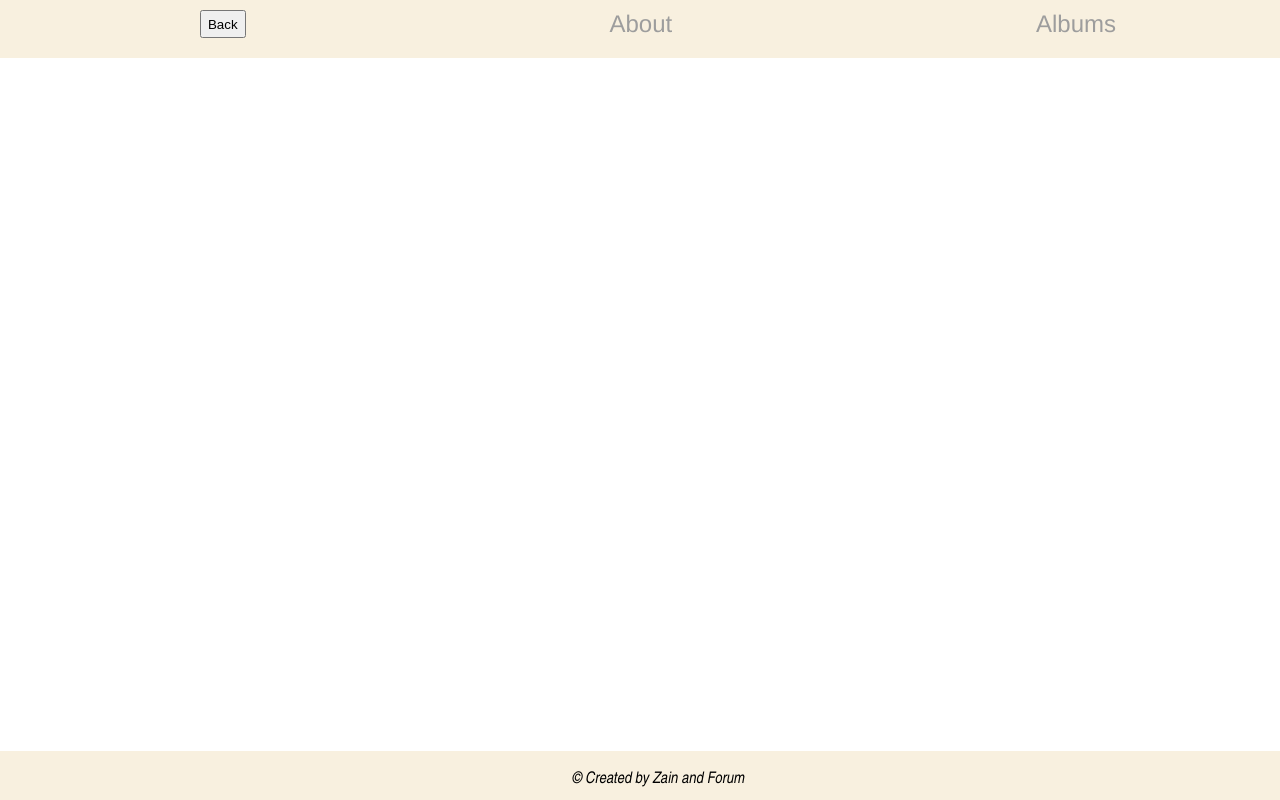
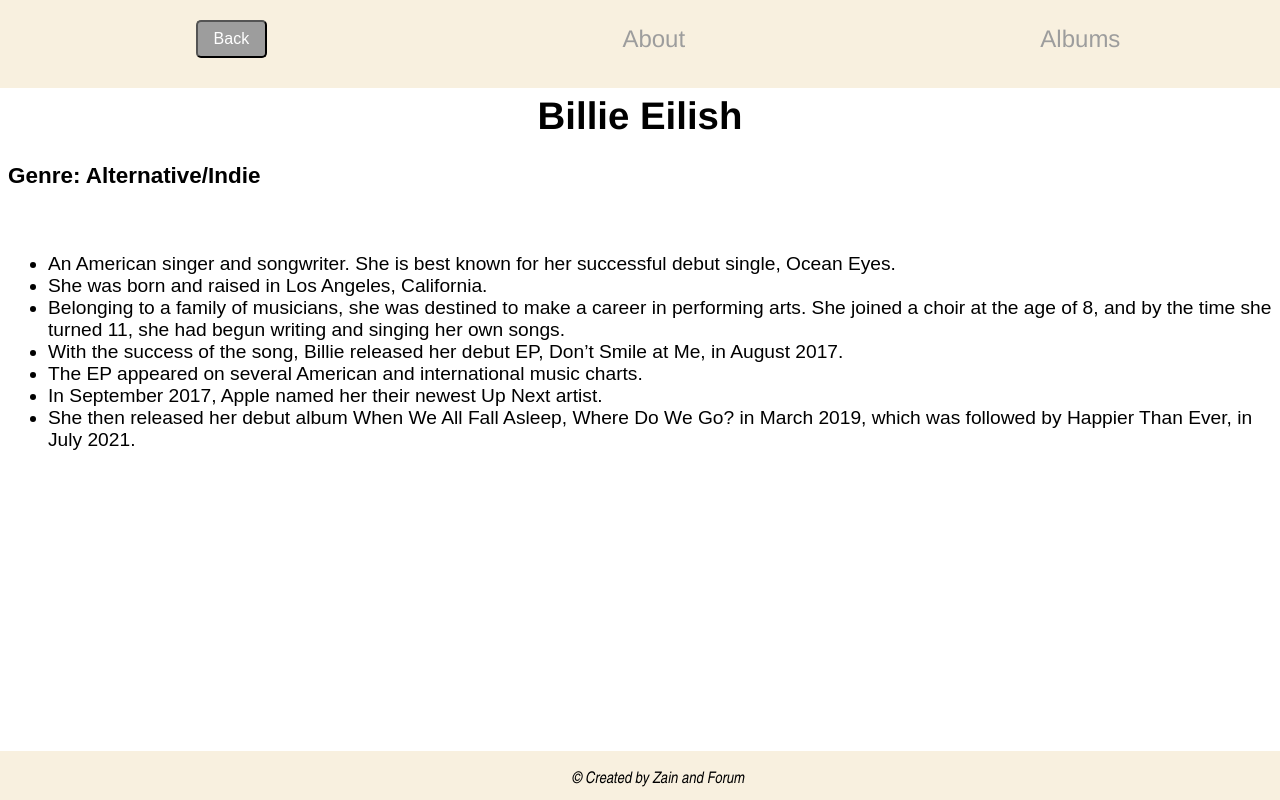
Before and after one commit to Zain1Uppal/Music-App, a React app: page / in a window 1280 px wide. Built offline with nearby package versions, Linux system fonts and the light colour scheme.

Commit message:
Add styling to Singer component

```diff
--- a/src/components/Album/index.jsx
+++ b/src/components/Album/index.jsx
@@ -2,16 +2,8 @@
 
 export const Album = ({ album }) => {
     return (
-        // albums.map(album => (
-        //     <div>
-        //         <h3>{album.album}</h3>
-        //         <em>Released on: {album.releaseDate}</em>
-        //         <img src={album.img} />
-        //     </div>
-        // ))
-        <div>
-            <h3>{album.album}</h3>
-            <em>Released on: {album.releaseDate}</em>
+        <div className="album">
+            <em className="releaseDatePTag">Released on: {album.releaseDate}</em>
             <img src={album.img} />
         </div>
     )
--- a/src/components/LikesCount/index.jsx
+++ b/src/components/LikesCount/index.jsx
@@ -23,13 +23,13 @@
     }
 
     return (
-        <>
+        <div className="likeContainer">
             <button
                 onClick={count}
                 role="switch"
-                style={{ backgroundColor: liked ? 'green' : 'grey' }}
+                style={{ backgroundColor: liked ? '#79B4B7' : 'grey' }}
             >Like!</button>
-            <p>Number of likes: <span role="figure" id="likes">{likesCount}</span></p>
-        </>
+            <p id="likePhrase">Number of likes: <span role="figure" id="likes">{likesCount}</span></p>
+        </div>
     )
 }
--- a/src/components/SeeMore/index.jsx
+++ b/src/components/SeeMore/index.jsx
@@ -14,6 +14,7 @@
             <button
                 onClick={seeSongs}
                 role="switch"
+                style={{ backgroundColor: seeMore ? '#79B4B7' : '#9D9D9D' }}
             >See More...</button>
             <div style={{ display: seeMore ? 'block' : 'none' }}>
                 <Album album={album} />
--- a/src/components/Song/index.jsx
+++ b/src/components/Song/index.jsx
@@ -10,6 +10,7 @@
             setStatusMessage('Loading lyrics');
             try {
                 let { data } = await axios.get(`https://api.lyrics.ovh/v1/Billie Eilish/${songTitle}`);
+                // let lyrics = data.lyrics.replace(/(\r\n|\r|\n)/g, '\n');
                 setLyrics(data.lyrics);
                 setStatusMessage('');
             } catch (err) {
@@ -25,7 +26,7 @@
             <ul>
                 {
                     songsArray.map(song => (
-                        <li key={song} onClick={() => handleSelect(song)}>
+                        <li className="songList" key={song} onClick={() => handleSelect(song)}>
                             <strong role="heading" aria-label="headline">{song}</strong>
                             <p>{statusMessage ? statusMessage : lyrics}</p>
                         </li>
--- a/src/layout/Header/style.css
+++ b/src/layout/Header/style.css
@@ -14,6 +14,7 @@
     color: #9D9D9D;
     font-size: 1.5rem;
     text-decoration: none;
+    margin: auto 0;
 }
 
 a:hover {
--- a/src/pages/About/index.jsx
+++ b/src/pages/About/index.jsx
@@ -1,3 +1,20 @@
 import React from "react";
+import './style.css'
 
-export const About = () => <h1>About Us</h1>;
+export const About = () => {
+    return (
+        <div className="information">
+            <h1>Billie Eilish</h1>
+            <h3>Genre: Alternative/Indie</h3><br />
+            <ul>
+                <li>An American singer and songwriter. She is best known for her successful debut single, Ocean Eyes.</li>
+                <li>She was born and raised in Los Angeles, California. </li>
+                <li>Belonging to a family of musicians, she was destined to make a career in performing arts. She joined a choir at the age of 8, and by the time she turned 11, she had begun writing and singing her own songs. </li>
+                <li>With the success of the song, Billie released her debut EP, Don’t Smile at Me, in August 2017. </li>
+                <li>The EP appeared on several American and international music charts.</li>
+                <li>In September 2017, Apple named her their newest Up Next artist. </li>
+                <li>She then released her debut album When We All Fall Asleep, Where Do We Go? in March 2019, which was followed by Happier Than Ever, in July 2021.</li>
+            </ul>
+        </div>
+    )
+}
--- /dev/null
+++ b/src/pages/About/style.css
@@ -0,0 +1,15 @@
+.information {
+    text-align: center;
+    font-size: 1.2rem;
+    padding-top: 60px;
+    font-family: Arial, sans-serif;
+    font-weight: 300;
+}
+
+h1 {
+    font-family: 'Franklin Gothic Medium', 'Arial Narrow', Arial, sans-serif;
+}
+
+ul {
+    text-align: left;
+}
--- a/src/pages/Singer/index.jsx
+++ b/src/pages/Singer/index.jsx
@@ -3,6 +3,7 @@
 import album1 from '../../images/2017-album.png';
 import album2 from '../../images/2019-album.png';
 import album3 from '../../images/2021-album.jpg';
+import './style.css';
 
 export const Singer = ({ songTitle }) => {
     const [albums] = useState([
@@ -12,8 +13,9 @@
     ])
 
     return (
-        <div class="singer-info">
+        <div class="albumInfo">
             <h1>Albums</h1>
+            <h3>List of her albums</h3>
             <section>
                 <AlbumList albums={albums} />
             </section>
--- /dev/null
+++ b/src/pages/Singer/style.css
@@ -0,0 +1,56 @@
+.albumInfo {
+    text-align: center;
+    font-size: 1.2rem;
+    padding-top: 60px;
+    font-family: Arial, sans-serif;
+    font-weight: 300;
+    padding-bottom: 60px;
+}
+
+h1 {
+    font-family: 'Franklin Gothic Medium', 'Arial Narrow', Arial, sans-serif;
+}
+
+ul, h3 {
+    text-align: left;
+}
+
+button {
+    background-color: #9D9D9D;
+    color: white;
+    font-size: 1rem;
+    padding: 0.5rem 1rem;
+    border-radius: 5px;
+    margin: 10px 0px;
+    cursor: pointer;
+    display: block;
+}
+
+.likeContainer {
+    display: flex;
+}
+
+#likePhrase {
+    margin-left: 1rem;
+}
+
+img {
+    float: left;
+    width:  10rem;
+    height: 10rem;
+    object-fit: cover;
+}
+
+.songList {
+    margin-left: 10rem;
+}
+
+.album {
+    text-align: center;
+    width: 10rem;
+}
+
+.album img {
+    display: block;
+    margin: 0 auto;
+}
```
Also changed, not shown: src/components/Album/style.css (deleted).
